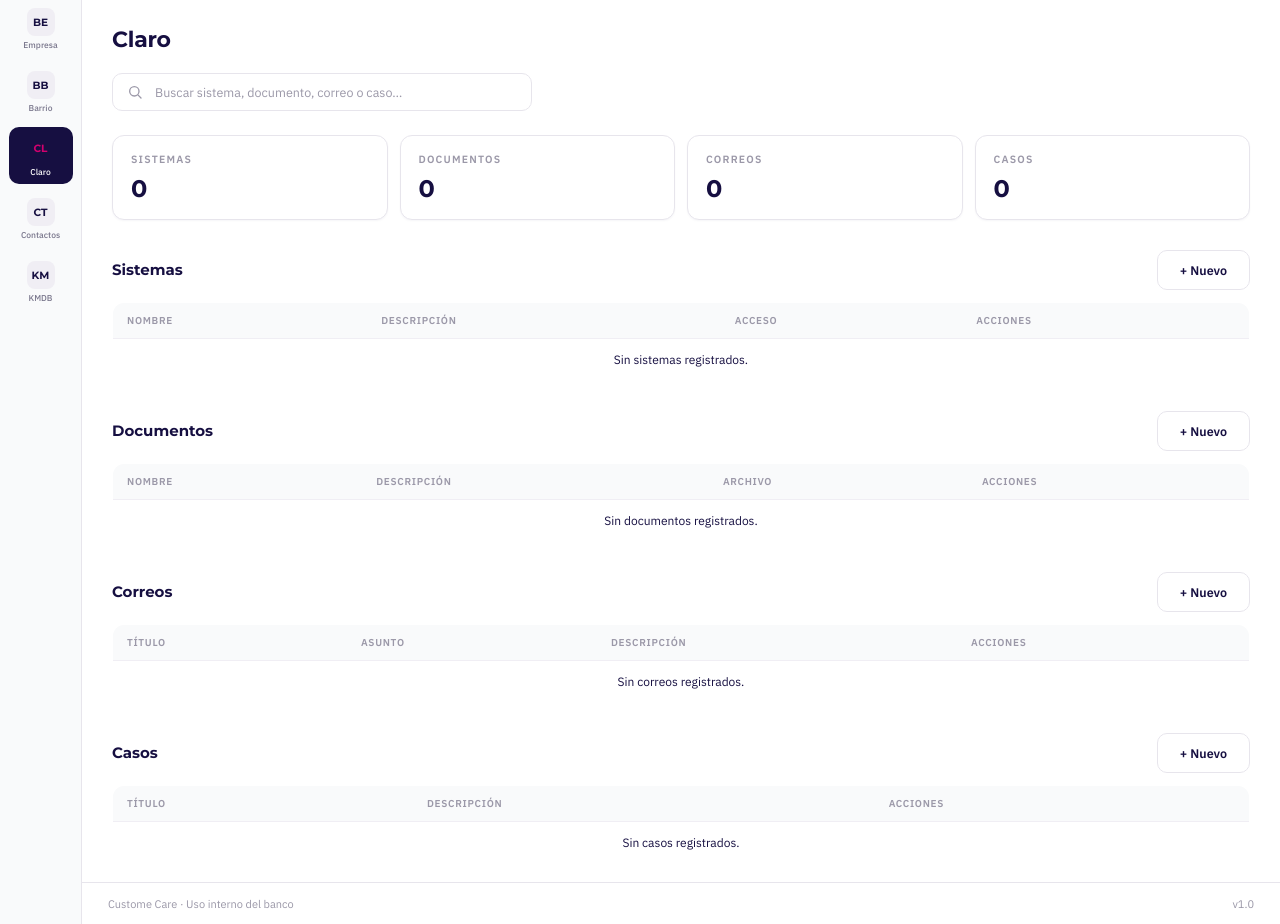
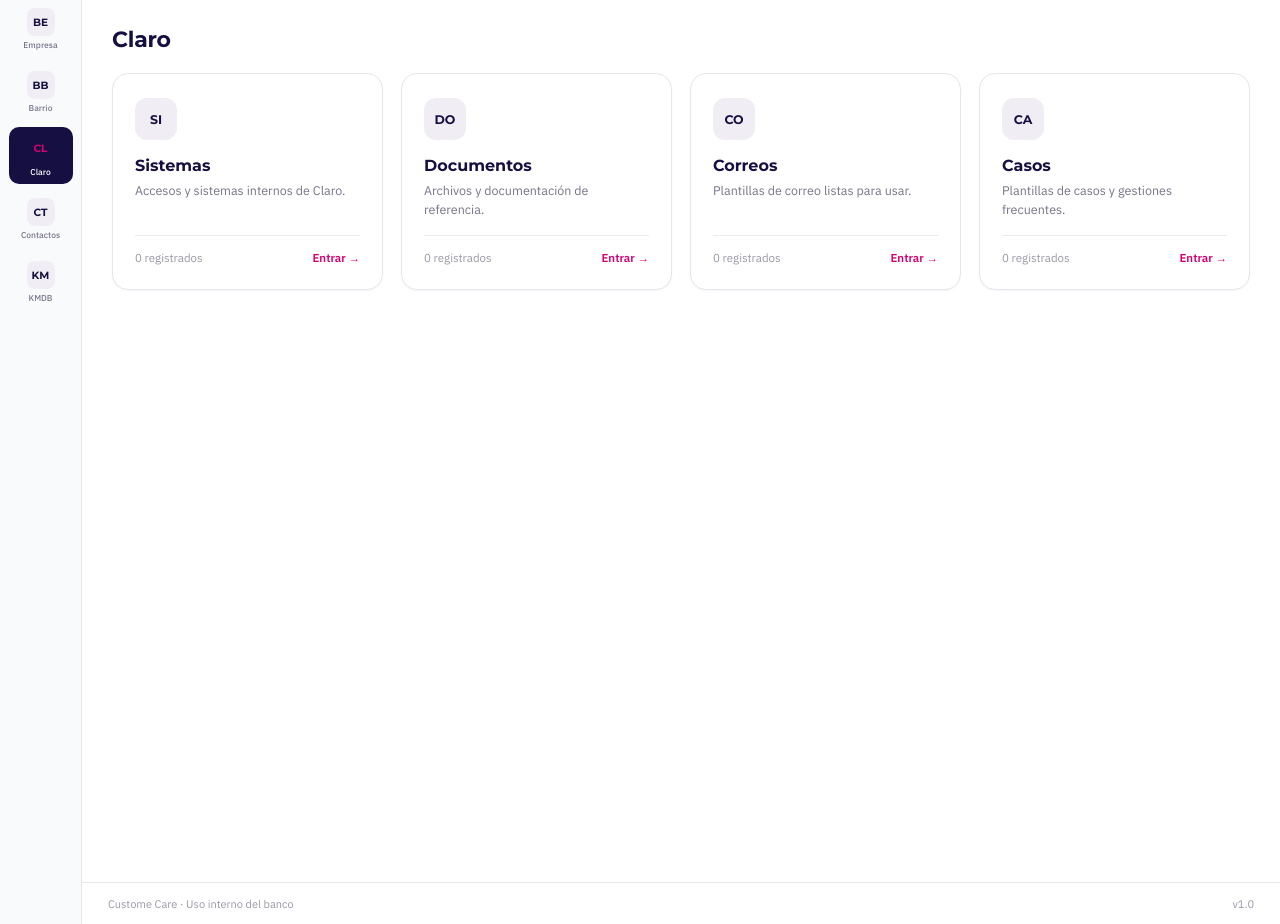
Before and after one commit to Mangelo159/ccbg, a Django app: page /claro in a window 1280 px wide. Shown: the part 60-984 px from the top of the page. Run offline with Django 4.2, Linux system fonts and the light colour scheme; the visitor is signed in with stand-in values (Sample User, id 1); data comes from the database, SQL or seed files in the repository; data that the repository does not hold is empty.

Commit message:
Extend section navigation and card layout to Banco del Barrio and Claro views

```diff
--- a/templates/cc/claro/claro.html
+++ b/templates/cc/claro/claro.html
@@ -3,12 +3,50 @@
 {% block title %}Claro · Custome Care{% endblock %}
 
 {% block breadcrumb %}
-<a class="is-muted" href="{% url 'home' %}">Custome Care</a> / <span class="is-current">Claro</span>
+<a class="is-muted" href="{% url 'home' %}">Custome Care</a> /
+{% if seccion_activa %}<a class="is-muted" href="{% url 'claro' %}">Claro</a> / <span class="is-current">{% if seccion_activa == 'sistemas' %}Sistemas{% elif seccion_activa == 'documentos' %}Documentos{% elif seccion_activa == 'correos' %}Correos{% elif seccion_activa == 'casos' %}Casos{% endif %}</span>
+{% else %}<span class="is-current">Claro</span>{% endif %}
 {% endblock %}
 
 {% block content %}
 <h1 class="cc-page-title">Claro</h1>
 
+{% if not seccion_activa %}
+<div class="cc-submodulo-grid">
+    <a class="cc-submodulo-card" href="?seccion=sistemas">
+        <span class="cc-submodulo-monogram">SI</span>
+        <div class="cc-submodulo-body">
+            <h3>Sistemas</h3>
+            <p>Accesos y sistemas internos de Claro.</p>
+        </div>
+        <div class="cc-submodulo-foot"><span>{{ sistemas|length }} registrados</span><span class="cc-link">Entrar →</span></div>
+    </a>
+    <a class="cc-submodulo-card" href="?seccion=documentos">
+        <span class="cc-submodulo-monogram">DO</span>
+        <div class="cc-submodulo-body">
+            <h3>Documentos</h3>
+            <p>Archivos y documentación de referencia.</p>
+        </div>
+        <div class="cc-submodulo-foot"><span>{{ documentos|length }} registrados</span><span class="cc-link">Entrar →</span></div>
+    </a>
+    <a class="cc-submodulo-card" href="?seccion=correos">
+        <span class="cc-submodulo-monogram">CO</span>
+        <div class="cc-submodulo-body">
+            <h3>Correos</h3>
+            <p>Plantillas de correo listas para usar.</p>
+        </div>
+        <div class="cc-submodulo-foot"><span>{{ correos|length }} registrados</span><span class="cc-link">Entrar →</span></div>
+    </a>
+    <a class="cc-submodulo-card" href="?seccion=casos">
+        <span class="cc-submodulo-monogram">CA</span>
+        <div class="cc-submodulo-body">
+            <h3>Casos</h3>
+            <p>Plantillas de casos y gestiones frecuentes.</p>
+        </div>
+        <div class="cc-submodulo-foot"><span>{{ casos|length }} registrados</span><span class="cc-link">Entrar →</span></div>
+    </a>
+</div>
+{% else %}
 <div class="cc-module-search">
     <span class="cc-search-icon">
         <svg width="16" height="16" viewBox="0 0 24 24" fill="none" stroke="currentColor" stroke-width="2" stroke-linecap="round"><circle cx="11" cy="11" r="7"/><path d="M21 21l-4.3-4.3"/></svg>
@@ -16,50 +54,22 @@
     <input type="text" id="cc-modulo-buscador" placeholder="Buscar sistema, documento, correo o caso…" autocomplete="off">
 </div>
 
-<div class="cc-kpi-grid">
-    <div class="cc-kpi">
-        <div class="cc-kpi-label">Sistemas</div>
-        <div class="cc-kpi-value">{{ sistemas|length }}</div>
-    </div>
-    <div class="cc-kpi">
-        <div class="cc-kpi-label">Documentos</div>
-        <div class="cc-kpi-value">{{ documentos|length }}</div>
-    </div>
-    <div class="cc-kpi">
-        <div class="cc-kpi-label">Correos</div>
-        <div class="cc-kpi-value">{{ correos|length }}</div>
-    </div>
-    <div class="cc-kpi">
-        <div class="cc-kpi-label">Casos</div>
-        <div class="cc-kpi-value">{{ casos|length }}</div>
-    </div>
-</div>
-
+{% if seccion_activa == 'sistemas' %}
 <section class="cc-module-section">
     <div class="cc-section-head">
         <h2>Sistemas</h2>
         <button type="button" class="cc-btn cc-btn-tertiary" onclick="ccOpenModal('sistema', {newTitle:'Nuevo sistema', editTitle:'Editar sistema'})">+ Nuevo</button>
     </div>
-    <table class="cc-table">
-        <thead>
-            <tr>
-                <th>Nombre</th>
-                <th>Descripción</th>
-                <th>Acceso</th>
-                <th>Acciones</th>
-            </tr>
-        </thead>
-        <tbody>
+    <div class="cc-recurso-grid">
         {% for s in sistemas %}
-            <tr data-cc-buscar="{{ s.nombre }} {{ s.descripcion }} {{ s.url }}">
-                <td>{{ s.nombre }}</td>
-                <td>{{ s.descripcion|default:"—" }}</td>
-                <td>
-                    {% if s.programa %}<span class="cc-badge">Programa</span>
-                    {% elif s.url %}<a href="{{ s.url }}" target="_blank" rel="noopener" class="cc-link">{{ s.url }}</a>
-                    {% else %}—{% endif %}
-                </td>
-                <td class="cc-table-actions">
+        <div class="cc-recurso-card" data-cc-buscar="{{ s.nombre }} {{ s.descripcion }} {{ s.url }}">
+            <div class="cc-recurso-card-head">
+                <h3>{{ s.nombre }}</h3>
+                {% if s.programa %}<span class="cc-badge">Programa</span>{% endif %}
+            </div>
+            <p class="cc-recurso-card-desc">{{ s.descripcion|default:"—" }}</p>
+            {% if not s.programa and s.url %}<a href="{{ s.url }}" target="_blank" rel="noopener" class="cc-link">{{ s.url }}</a>{% endif %}
+            <div class="cc-recurso-card-actions">
                 <button type="button" class="cc-action-edit" onclick="ccOpenModal('sistema', {id:{{ s.id }}, nombre:'{{ s.nombre|escapejs }}', descripcion:'{{ s.descripcion|escapejs }}', url:'{{ s.url|escapejs }}', programa:{{ s.programa|yesno:'true,false' }}, newTitle:'Nuevo sistema', editTitle:'Editar sistema'})">Editar</button>
                 <form method="post" action="{% url 'claro' %}" onsubmit="return confirm('¿Eliminar este sistema?');">
                     {% csrf_token %}
@@ -68,38 +78,28 @@
                     <input type="hidden" name="id" value="{{ s.id }}">
                     <button type="submit" class="cc-action-delete">Eliminar</button>
                 </form>
-                </td>
-            </tr>
+            </div>
+        </div>
         {% empty %}
-            <tr><td colspan="4" class="cc-table-empty">Sin sistemas registrados.</td></tr>
+        <div class="cc-table-empty">Sin sistemas registrados.</div>
         {% endfor %}
-        </tbody>
-    </table>
+    </div>
 </section>
-
+{% elif seccion_activa == 'documentos' %}
 <section class="cc-module-section">
     <div class="cc-section-head">
         <h2>Documentos</h2>
         <button type="button" class="cc-btn cc-btn-tertiary" onclick="ccOpenModal('documento', {newTitle:'Nuevo documento', editTitle:'Editar documento'})">+ Nuevo</button>
     </div>
-    <table class="cc-table">
-        <thead>
-            <tr>
-                <th>Nombre</th>
-                <th>Descripción</th>
-                <th>Archivo</th>
-                <th>Acciones</th>
-            </tr>
-        </thead>
-        <tbody>
+    <div class="cc-recurso-grid">
         {% for d in documentos %}
-            <tr data-cc-buscar="{{ d.nombre }} {{ d.descripcion }}">
-                <td>{{ d.nombre }}</td>
-                <td>{{ d.descripcion|default:"—" }}</td>
-                <td>
-                    {% if d.archivo %}<button type="button" class="cc-action-edit" onclick="ccOpenPreview({url:'{{ d.archivo.url|escapejs }}', nombre:'{{ d.nombre|escapejs }}'})">Vista previa</button>{% else %}—{% endif %}
-                </td>
-                <td class="cc-table-actions">
+        <div class="cc-recurso-card" data-cc-buscar="{{ d.nombre }} {{ d.descripcion }}">
+            <div class="cc-recurso-card-head">
+                <h3>{{ d.nombre }}</h3>
+            </div>
+            <p class="cc-recurso-card-desc">{{ d.descripcion|default:"—" }}</p>
+            {% if d.archivo %}<button type="button" class="cc-action-edit" onclick="ccOpenPreview({url:'{{ d.archivo.url|escapejs }}', nombre:'{{ d.nombre|escapejs }}'})">Vista previa</button>{% endif %}
+            <div class="cc-recurso-card-actions">
                 <button type="button" class="cc-action-muted" onclick="ccOpenModal('documento', {id:{{ d.id }}, nombre:'{{ d.nombre|escapejs }}', descripcion:'{{ d.descripcion|escapejs }}', newTitle:'Nuevo documento', editTitle:'Editar documento'})">Editar</button>
                 <form method="post" action="{% url 'claro' %}" onsubmit="return confirm('¿Eliminar este documento?');">
                     {% csrf_token %}
@@ -108,36 +108,28 @@
                     <input type="hidden" name="id" value="{{ d.id }}">
                     <button type="submit" class="cc-action-delete">Eliminar</button>
                 </form>
-                </td>
-            </tr>
+            </div>
+        </div>
         {% empty %}
-            <tr><td colspan="4" class="cc-table-empty">Sin documentos registrados.</td></tr>
+        <div class="cc-table-empty">Sin documentos registrados.</div>
         {% endfor %}
-        </tbody>
-    </table>
+    </div>
 </section>
-
+{% elif seccion_activa == 'correos' %}
 <section class="cc-module-section">
     <div class="cc-section-head">
         <h2>Correos</h2>
         <button type="button" class="cc-btn cc-btn-tertiary" onclick="ccOpenModal('correo', {newTitle:'Nuevo correo', editTitle:'Editar correo'})">+ Nuevo</button>
     </div>
-    <table class="cc-table">
-        <thead>
-            <tr>
-                <th>Título</th>
-                <th>Asunto</th>
-                <th>Descripción</th>
-                <th>Acciones</th>
-            </tr>
-        </thead>
-        <tbody>
+    <div class="cc-recurso-grid">
         {% for c in correos %}
-            <tr data-cc-buscar="{{ c.titulo }} {{ c.asunto }} {{ c.descripcion }}">
-                <td>{{ c.titulo }}</td>
-                <td>{{ c.asunto }}</td>
-                <td>{{ c.descripcion|default:"—"|truncatechars:80 }}</td>
-                <td class="cc-table-actions">
+        <div class="cc-recurso-card" data-cc-buscar="{{ c.titulo }} {{ c.asunto }} {{ c.descripcion }}">
+            <div class="cc-recurso-card-head">
+                <h3>{{ c.titulo }}</h3>
+            </div>
+            <p class="cc-recurso-card-desc"><strong>Asunto:</strong> {{ c.asunto }}</p>
+            <p class="cc-recurso-card-desc">{{ c.descripcion|default:"—"|truncatechars:80 }}</p>
+            <div class="cc-recurso-card-actions">
                 <button type="button" class="cc-action-edit" onclick="ccOpenUsarModal('usar-correo', {title:'Usar: {{ c.titulo|escapejs }}', campos:{asunto:'{{ c.asunto|escapejs }}', descripcion:'{{ c.descripcion|escapejs }}'}})">Usar</button>
                 <button type="button" class="cc-action-muted" onclick="ccOpenModal('correo', {id:{{ c.id }}, titulo:'{{ c.titulo|escapejs }}', asunto:'{{ c.asunto|escapejs }}', descripcion:'{{ c.descripcion|escapejs }}', newTitle:'Nuevo correo', editTitle:'Editar correo'})">Editar</button>
                 <form method="post" action="{% url 'claro' %}" onsubmit="return confirm('¿Eliminar este correo?');">
@@ -147,34 +139,27 @@
                     <input type="hidden" name="id" value="{{ c.id }}">
                     <button type="submit" class="cc-action-delete">Eliminar</button>
                 </form>
-                </td>
-            </tr>
+            </div>
+        </div>
         {% empty %}
-            <tr><td colspan="4" class="cc-table-empty">Sin correos registrados.</td></tr>
+        <div class="cc-table-empty">Sin correos registrados.</div>
         {% endfor %}
-        </tbody>
-    </table>
+    </div>
 </section>
-
+{% elif seccion_activa == 'casos' %}
 <section class="cc-module-section">
     <div class="cc-section-head">
         <h2>Casos</h2>
         <button type="button" class="cc-btn cc-btn-tertiary" onclick="ccOpenModal('caso', {newTitle:'Nuevo caso', editTitle:'Editar caso'})">+ Nuevo</button>
     </div>
-    <table class="cc-table">
-        <thead>
-            <tr>
-                <th>Título</th>
-                <th>Descripción</th>
-                <th>Acciones</th>
-            </tr>
-        </thead>
-        <tbody>
+    <div class="cc-recurso-grid">
         {% for c in casos %}
-            <tr data-cc-buscar="{{ c.titulo }} {{ c.descripcion }}">
-                <td>{{ c.titulo }}</td>
-                <td>{{ c.descripcion|default:"—"|truncatechars:100 }}</td>
-                <td class="cc-table-actions">
+        <div class="cc-recurso-card" data-cc-buscar="{{ c.titulo }} {{ c.descripcion }}">
+            <div class="cc-recurso-card-head">
+                <h3>{{ c.titulo }}</h3>
+            </div>
+            <p class="cc-recurso-card-desc">{{ c.descripcion|default:"—"|truncatechars:100 }}</p>
+            <div class="cc-recurso-card-actions">
                 <button type="button" class="cc-action-edit" onclick="ccOpenUsarModal('usar-caso', {title:'Usar: {{ c.titulo|escapejs }}', campos:{descripcion:'{{ c.descripcion|escapejs }}'}})">Usar</button>
                 <button type="button" class="cc-action-muted" onclick="ccOpenModal('caso', {id:{{ c.id }}, titulo:'{{ c.titulo|escapejs }}', descripcion:'{{ c.descripcion|escapejs }}', newTitle:'Nuevo caso', editTitle:'Editar caso'})">Editar</button>
                 <form method="post" action="{% url 'claro' %}" onsubmit="return confirm('¿Eliminar este caso?');">
@@ -184,14 +169,15 @@
                     <input type="hidden" name="id" value="{{ c.id }}">
                     <button type="submit" class="cc-action-delete">Eliminar</button>
                 </form>
-                </td>
-            </tr>
+            </div>
+        </div>
         {% empty %}
-            <tr><td colspan="3" class="cc-table-empty">Sin casos registrados.</td></tr>
+        <div class="cc-table-empty">Sin casos registrados.</div>
         {% endfor %}
-        </tbody>
-    </table>
+    </div>
 </section>
+{% endif %}
+{% endif %}
 
 <dialog id="dialog-sistema" class="cc-modal">
     <form method="post" action="{% url 'claro' %}" class="cc-modal-form">
```
Also changed, not shown: templates/cc/barrio/barrio.html (+93 -107 lines). Lines whose indentation alone changed are shown as unchanged.
